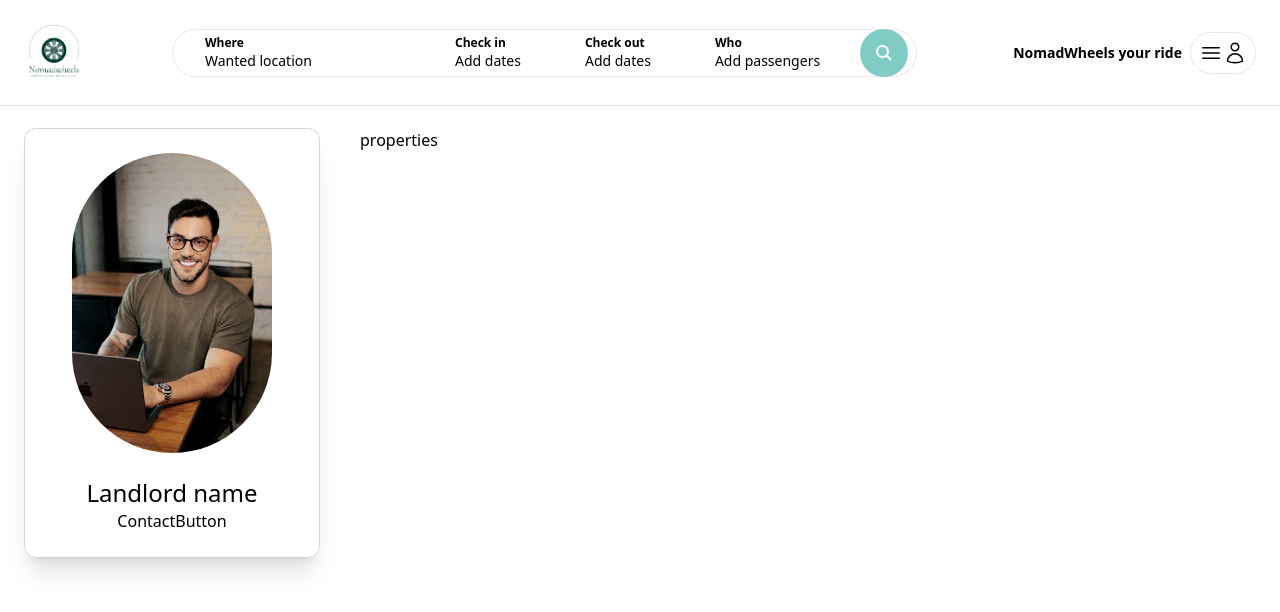
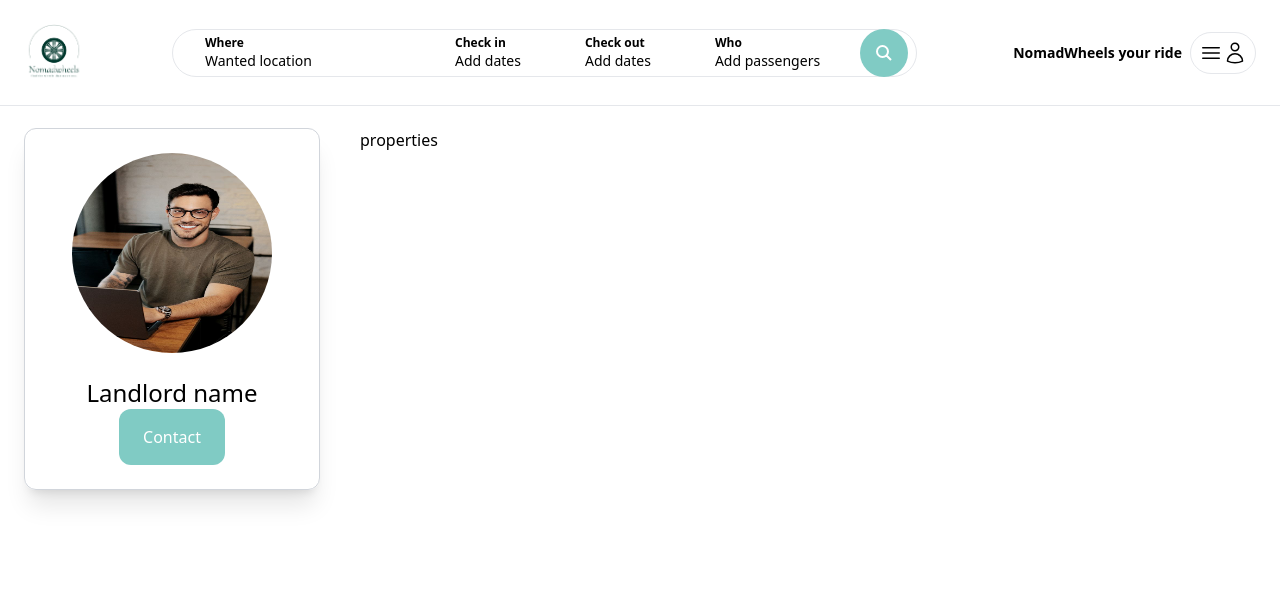
Before and after one commit to BabaMboga/NomadWheels, a Next.js app in the folder nomadWheels_App/: page /owners/1 in a window 1280 px wide. Shown: the top 612 px of the page. Built offline with nearby package versions, Linux system fonts and the light colour scheme.

Commit message:
fixed owner profile picture

```diff
--- a/nomadWheels_App/app/components/ContactButton.tsx
+++ b/nomadWheels_App/app/components/ContactButton.tsx
@@ -2,7 +2,9 @@ import React from 'react';
 
 const ContactButton = () => {
   return (
-    <div>ContactButton</div>
+    <div className='py-4 px-6 bg-nomadWheels text-white rounded-xl'>
+        Contact
+    </div>
   )
 }
 
--- a/nomadWheels_App/app/owners/[id]/page.tsx
+++ b/nomadWheels_App/app/owners/[id]/page.tsx
@@ -12,7 +12,7 @@ const OwnerDetailPage = () => {
                         alt = "owner's name"
                         width = {200}
                         height = {200}
-                        className="rounded-full object-cover"
+                        className="rounded-full size-[200px]"
                     />
 
                     <h1 className="mt-6 text-2xl">Landlord name</h1>
```
